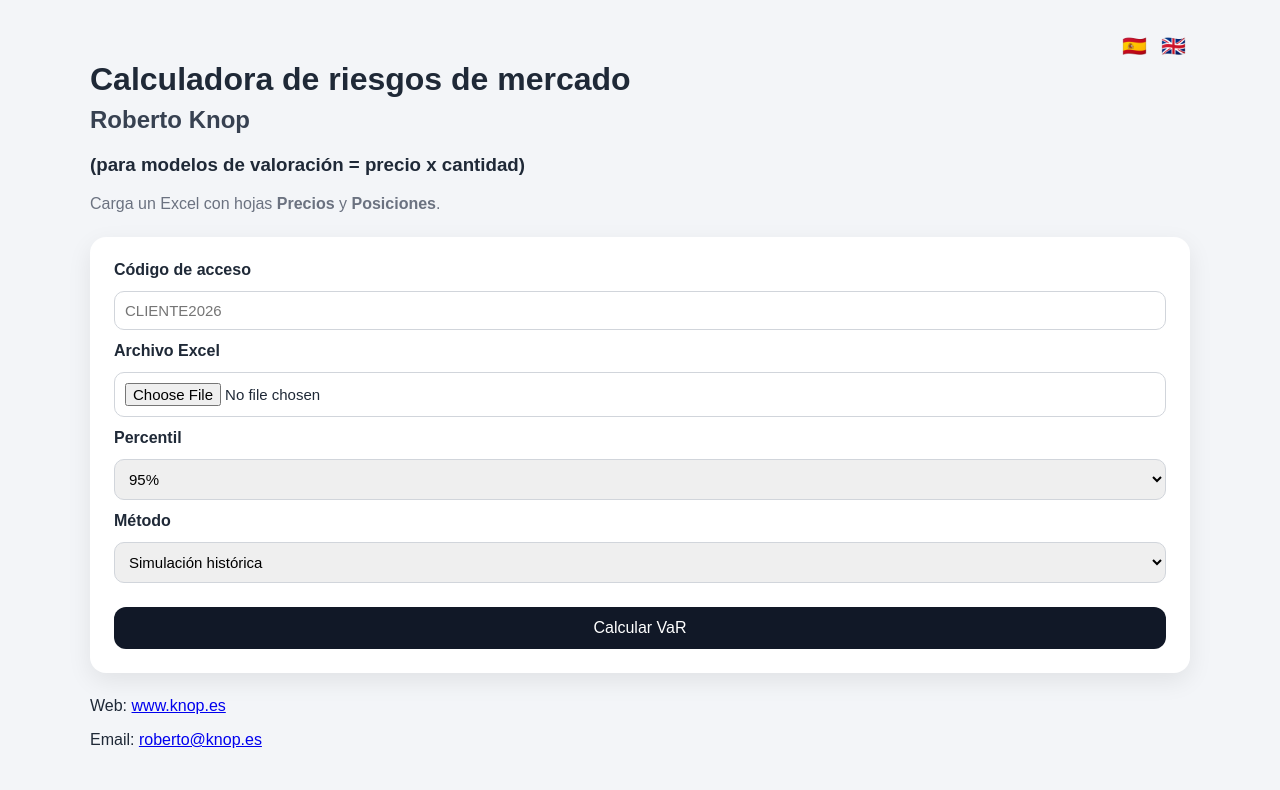
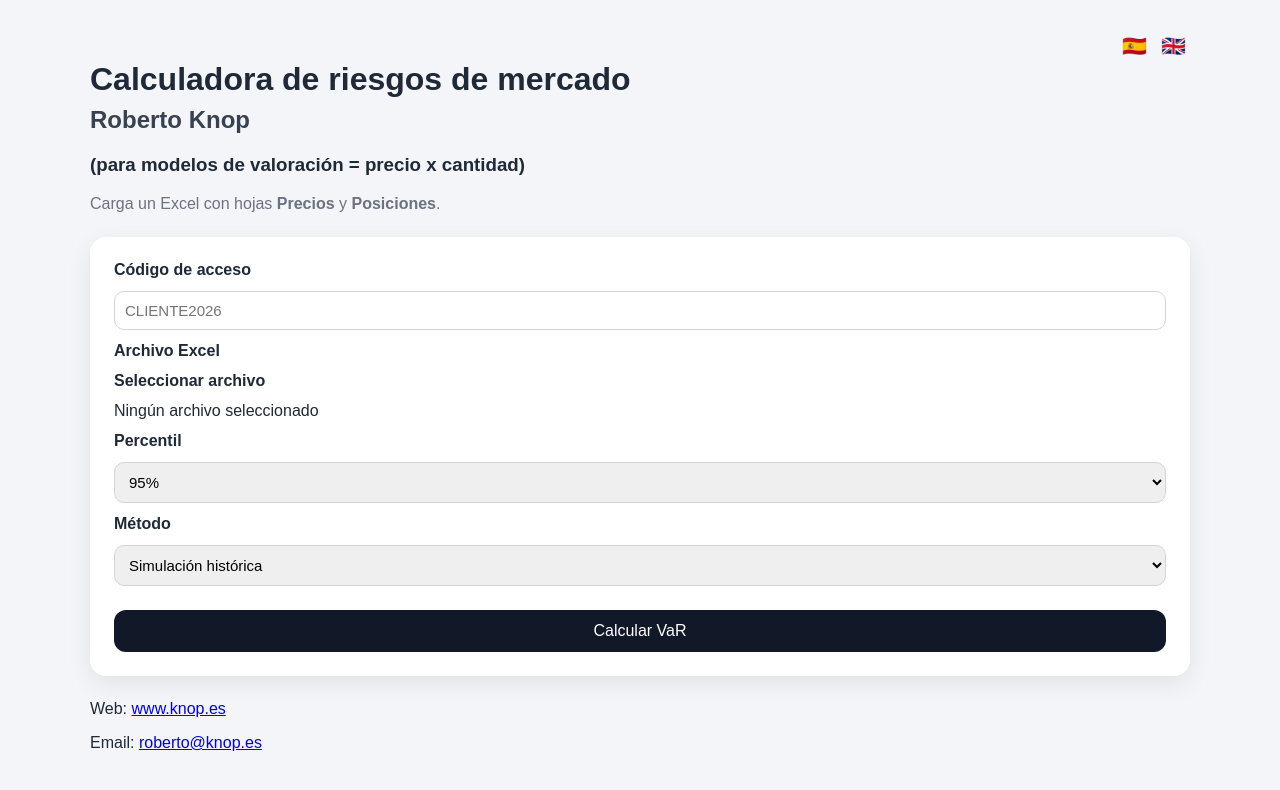
Before and after one commit to rknopmus/var-web-app, a Next.js app: page / in a window 1280 px wide. Shown: the top 790 px of the page. Built offline with nearby package versions, Linux system fonts and the light colour scheme.

Commit message:
Update UploadForm.js

```diff
--- a/components/UploadForm.js
+++ b/components/UploadForm.js
@@ -72,11 +72,24 @@ export default function UploadForm({ setData, setError, lang = "es" }) {
 
       <label>{txt[lang].file}</label>
       <input
-        type="file"
-        accept=".xlsx,.xls"
-        onChange={e => setFile(e.target.files[0])}
-      />
+  id="excel-upload"
+  type="file"
+  accept=".xlsx,.xls"
+  style={{ display: "none" }}
+  onChange={e => setFile(e.target.files[0])}
+/>
 
+<label htmlFor="excel-upload" className="customFileButton">
+  {lang === "es" ? "Seleccionar archivo" : "Select file"}
+</label>
+
+<span className="fileName">
+  {file
+    ? file.name
+    : lang === "es"
+    ? "Ningún archivo seleccionado"
+    : "No file selected"}
+</span>
       <label>{txt[lang].percentile}</label>
       <select value={alpha} onChange={e => setAlpha(e.target.value)}>
         <option value="0.90">90%</option>
```
